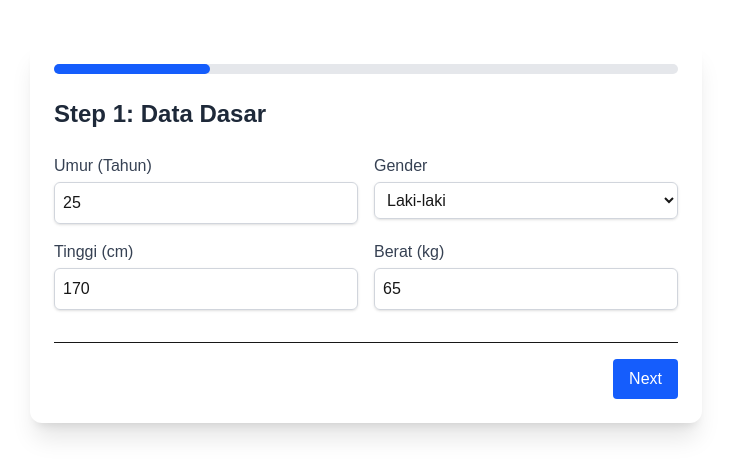
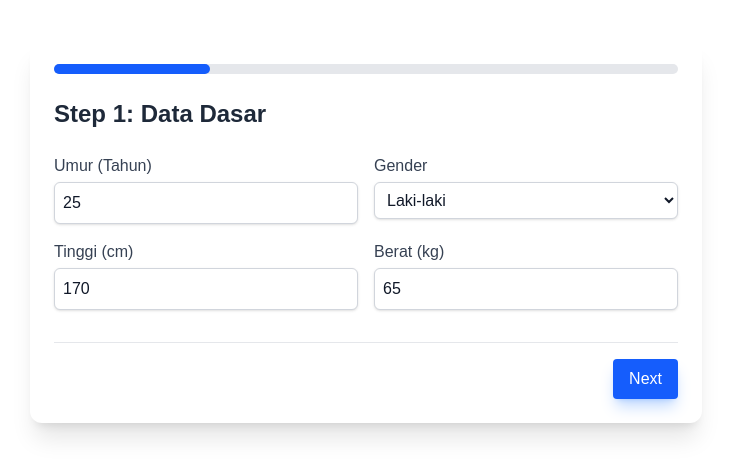
Before and after one commit to SHOUZENITH/quickhealth, a Next.js app: page /calculator in a window 1280 px wide. Shown: the top 476 px of the page, without its empty margins (274-1005 px from the left). Built offline with nearby package versions, Linux system fonts and the light colour scheme.

Commit message:
Update page.tsx

```diff
--- a/src/app/calculator/page.tsx
+++ b/src/app/calculator/page.tsx
@@ -1,14 +1,14 @@
 'use client';
 
 import { useState } from 'react';
-import { HealthInput, calcHealthScore, calcBMI, calcBMR, calcTDEE } from '@/utils/healthEngine'; // Import from Step 2
-import ResultView from '@/components/ResultView'; // We will build this next
+import { HealthInput, calcHealthScore, calcBMI, calcBMR, calcTDEE } from '@/utils/healthEngine';
+import ResultView from '@/components/ResultView';
 
 export default function CalculatorPage() {
   const [step, setStep] = useState(1);
   const [isSubmitted, setIsSubmitted] = useState(false);
 
-  // Initial State matching your Python defaults
+  // Initial State
   const [formData, setFormData] = useState<HealthInput>({
     age: 25,
     gender: 'Laki-laki',
@@ -45,14 +45,20 @@ export default function CalculatorPage() {
     return <ResultView data={formData} onRetry={() => setIsSubmitted(false)} />;
   }
 
+  // Reusable Styles for Input/Select to keep code clean
+  const inputClass = "mt-1 block w-full rounded-md border-gray-300 shadow-sm border p-2 bg-white text-gray-900 dark:bg-gray-700 dark:border-gray-600 dark:text-white focus:ring-blue-500 focus:border-blue-500";
+  const labelClass = "block text-gray-700 dark:text-gray-300 mb-1";
+
   return (
-    <div className="max-w-2xl mx-auto p-6 bg-white shadow-xl rounded-xl mt-10">
+    // Main Container: Added dark background support
+    <div className="max-w-2xl mx-auto p-6 bg-white dark:bg-gray-800 shadow-xl rounded-xl mt-10 transition-colors duration-200">
+
       {/* Progress Bar */}
-      <div className="w-full bg-gray-200 rounded-full h-2.5 mb-6">
-        <div className="bg-blue-600 h-2.5 rounded-full" style={{ width: `${(step / 4) * 100}%` }}></div>
+      <div className="w-full bg-gray-200 dark:bg-gray-700 rounded-full h-2.5 mb-6">
+        <div className="bg-blue-600 h-2.5 rounded-full transition-all duration-300" style={{ width: `${(step / 4) * 100}%` }}></div>
       </div>
 
-      <h1 className="text-2xl font-bold mb-6 text-gray-800">
+      <h1 className="text-2xl font-bold mb-6 text-gray-800 dark:text-white">
         Step {step}: {getStepTitle(step)}
       </h1>
 
@@ -60,47 +66,47 @@ export default function CalculatorPage() {
       {step === 1 && (
         <div className="grid grid-cols-1 md:grid-cols-2 gap-4">
           <label className="block">
-            <span className="text-gray-700">Umur (Tahun)</span>
-            <input type="number" value={formData.age} onChange={(e) => handleChange('age', Number(e.target.value))} className="mt-1 block w-full rounded-md border-gray-300 shadow-sm border p-2" />
+            <span className={labelClass}>Umur (Tahun)</span>
+            <input type="number" value={formData.age} onChange={(e) => handleChange('age', Number(e.target.value))} className={inputClass} />
           </label>
           <label className="block">
-            <span className="text-gray-700">Gender</span>
-            <select value={formData.gender} onChange={(e) => handleChange('gender', e.target.value)} className="mt-1 block w-full rounded-md border-gray-300 shadow-sm border p-2">
+            <span className={labelClass}>Gender</span>
+            <select value={formData.gender} onChange={(e) => handleChange('gender', e.target.value)} className={inputClass}>
               <option value="Laki-laki">Laki-laki</option>
               <option value="Perempuan">Perempuan</option>
             </select>
           </label>
           <label className="block">
-            <span className="text-gray-700">Tinggi (cm)</span>
-            <input type="number" value={formData.height} onChange={(e) => handleChange('height', Number(e.target.value))} className="mt-1 block w-full rounded-md border-gray-300 shadow-sm border p-2" />
+            <span className={labelClass}>Tinggi (cm)</span>
+            <input type="number" value={formData.height} onChange={(e) => handleChange('height', Number(e.target.value))} className={inputClass} />
           </label>
           <label className="block">
-            <span className="text-gray-700">Berat (kg)</span>
-            <input type="number" value={formData.weight} onChange={(e) => handleChange('weight', Number(e.target.value))} className="mt-1 block w-full rounded-md border-gray-300 shadow-sm border p-2" />
+            <span className={labelClass}>Berat (kg)</span>
+            <input type="number" value={formData.weight} onChange={(e) => handleChange('weight', Number(e.target.value))} className={inputClass} />
           </label>
         </div>
       )}
 
-      {/* --- STEP 2: DIET (Sample Fields) --- */}
+      {/* --- STEP 2: DIET --- */}
       {step === 2 && (
         <div className="space-y-4">
            <label className="block">
-            <span className="text-gray-700">Frekuensi Makan Utama</span>
-            <select value={formData.makan_freq} onChange={(e) => handleChange('makan_freq', e.target.value)} className="block w-full border p-2 rounded">
+            <span className={labelClass}>Frekuensi Makan Utama</span>
+            <select value={formData.makan_freq} onChange={(e) => handleChange('makan_freq', e.target.value)} className={inputClass}>
               <option value="≤2x">≤2x</option>
               <option value="3x">3x</option>
               <option value="≥3x">≥3x</option>
             </select>
           </label>
           <label className="block">
-            <span className="text-gray-700">Konsumsi Air Putih</span>
-            <select value={formData.air} onChange={(e) => handleChange('air', e.target.value)} className="block w-full border p-2 rounded">
+            <span className={labelClass}>Konsumsi Air Putih</span>
+            <select value={formData.air} onChange={(e) => handleChange('air', e.target.value)} className={inputClass}>
               <option value="≤1L">Kurang dari 1 Liter</option>
               <option value="1–2L">1 - 2 Liter</option>
               <option value="≥2L">Lebih dari 2 Liter</option>
             </select>
           </label>
-           {/* Add Fast Food, Sayur, Manis here similar to above */}
+           {/* Note: Add other fields (fast_food, sayur, etc.) here using the same pattern */}
         </div>
       )}
 
@@ -108,16 +114,16 @@ export default function CalculatorPage() {
       {step === 3 && (
         <div className="space-y-4">
            <label className="block">
-            <span className="text-gray-700">Durasi Tidur</span>
-            <select value={formData.tidur_durasi} onChange={(e) => handleChange('tidur_durasi', e.target.value)} className="block w-full border p-2 rounded">
+            <span className={labelClass}>Durasi Tidur</span>
+            <select value={formData.tidur_durasi} onChange={(e) => handleChange('tidur_durasi', e.target.value)} className={inputClass}>
               <option value="≤6 jam">Kurang dari 6 jam</option>
               <option value="6–8 jam">6 - 8 jam</option>
               <option value="≥8 jam">Lebih dari 8 jam</option>
             </select>
           </label>
           <label className="block">
-            <span className="text-gray-700">Frekuensi Olahraga</span>
-            <select value={formData.olahraga} onChange={(e) => handleChange('olahraga', e.target.value)} className="block w-full border p-2 rounded">
+            <span className={labelClass}>Frekuensi Olahraga</span>
+            <select value={formData.olahraga} onChange={(e) => handleChange('olahraga', e.target.value)} className={inputClass}>
               <option value="Tidak pernah">Tidak pernah</option>
               <option value="1–3x">1–3x sebulan</option>
               <option value="4–8x">1-2x seminggu (4-8x sebulan)</option>
@@ -131,15 +137,22 @@ export default function CalculatorPage() {
       {step === 4 && (
         <div className="space-y-4">
            <label className="block">
-            <span className="text-gray-700">Tingkat Stres (1-5)</span>
-            <input type="range" min="1" max="5" value={formData.stres_level} onChange={(e) => handleChange('stres_level', Number(e.target.value))} className="w-full" />
-            <div className="flex justify-between text-xs text-gray-500">
+            <span className={labelClass}>Tingkat Stres (1-5)</span>
+            {/* Range input needs specific background styling usually, but standard works OK */}
+            <input
+              type="range"
+              min="1" max="5"
+              value={formData.stres_level}
+              onChange={(e) => handleChange('stres_level', Number(e.target.value))}
+              className="w-full h-2 bg-gray-200 rounded-lg appearance-none cursor-pointer dark:bg-gray-700 accent-blue-600"
+            />
+            <div className="flex justify-between text-xs text-gray-500 dark:text-gray-400 mt-1">
                 <span>Santai</span><span>Sangat Stres</span>
             </div>
           </label>
            <label className="block">
-            <span className="text-gray-700">Screen Time per hari</span>
-             <select value={formData.screen} onChange={(e) => handleChange('screen', e.target.value)} className="block w-full border p-2 rounded">
+            <span className={labelClass}>Screen Time per hari</span>
+             <select value={formData.screen} onChange={(e) => handleChange('screen', e.target.value)} className={inputClass}>
               <option value="≤4 jam">≤4 jam</option>
               <option value="4–6 jam">4–6 jam</option>
               <option value="≥6 jam">≥6 jam</option>
@@ -149,15 +162,21 @@ export default function CalculatorPage() {
       )}
 
       {/* Navigation Buttons */}
-      <div className="flex justify-between mt-8 pt-4 border-t">
+      <div className="flex justify-between mt-8 pt-4 border-t border-gray-200 dark:border-gray-700">
         {step > 1 ? (
-          <button onClick={prevStep} className="px-4 py-2 bg-gray-300 rounded text-gray-700">Back</button>
+          <button onClick={prevStep} className="px-4 py-2 bg-gray-200 hover:bg-gray-300 text-gray-800 rounded dark:bg-gray-700 dark:text-gray-300 dark:hover:bg-gray-600 transition-colors">
+            Back
+          </button>
         ) : <div></div>}
 
         {step < 4 ? (
-          <button onClick={nextStep} className="px-4 py-2 bg-blue-600 rounded text-white">Next</button>
+          <button onClick={nextStep} className="px-4 py-2 bg-blue-600 hover:bg-blue-700 text-white rounded transition-colors shadow-lg shadow-blue-500/30">
+            Next
+          </button>
         ) : (
-          <button onClick={() => setIsSubmitted(true)} className="px-6 py-2 bg-green-600 rounded text-white font-bold">Analyze Health</button>
+          <button onClick={() => setIsSubmitted(true)} className="px-6 py-2 bg-green-600 hover:bg-green-700 text-white font-bold rounded transition-colors shadow-lg shadow-green-500/30">
+            Analyze Health
+          </button>
         )}
       </div>
     </div>
```
